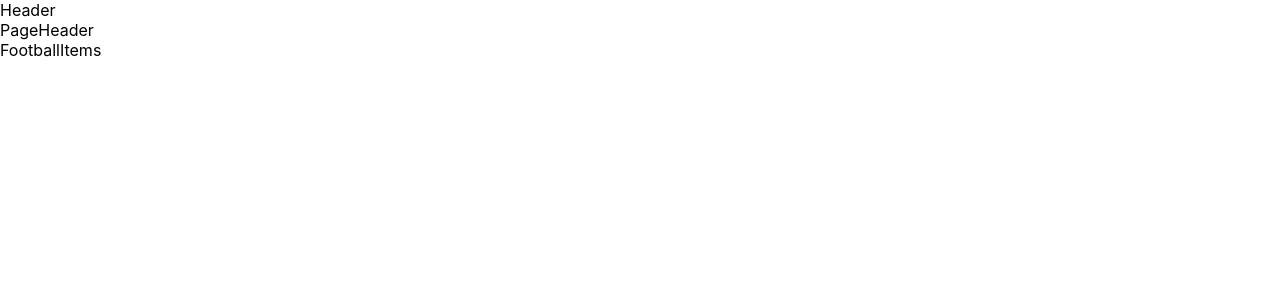
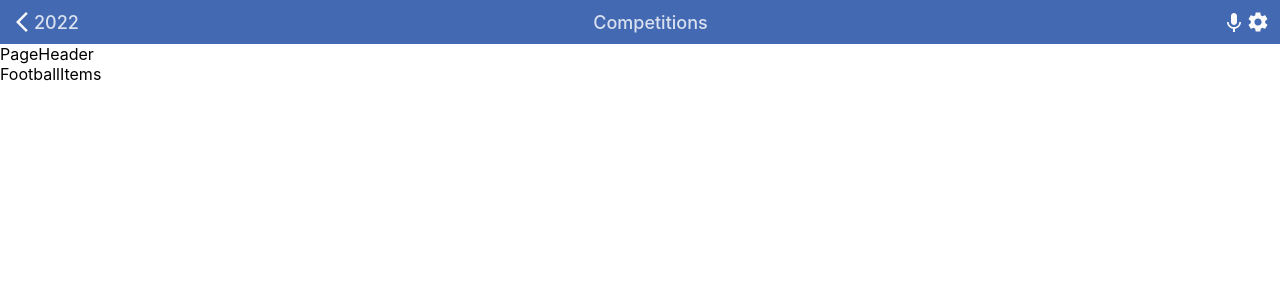
Before and after one commit to SimbaWANGU/capstone3, a React (Create React App) app: page / in a window 1280 px wide. Shown: the top 300 px of the page. Built offline with nearby package versions, Linux system fonts and the light colour scheme.

Commit message:
Add header styles

```diff
--- a/package.json
+++ b/package.json
@@ -3,7 +3,10 @@
   "version": "0.1.0",
   "private": true,
   "dependencies": {
+    "@emotion/react": "^11.9.3",
+    "@emotion/styled": "^11.9.3",
     "@mui/icons-material": "^5.8.4",
+    "@mui/material": "^5.8.4",
     "@testing-library/jest-dom": "^5.16.4",
     "@testing-library/react": "^13.3.0",
     "@testing-library/user-event": "^13.5.0",
--- a/src/components/Header.js
+++ b/src/components/Header.js
@@ -1,8 +1,18 @@
 import React from 'react';
+import '../styles/Header.scss';
+import ArrowBackIosNewIcon from '@mui/icons-material/ArrowBackIosNew';
+import KeyboardVoiceIcon from '@mui/icons-material/KeyboardVoice';
+import SettingsIcon from '@mui/icons-material/Settings';
 
 function Header() {
   return (
-    <div>Header</div>
+    <div className="header">
+      <ArrowBackIosNewIcon style={{ fill: '#FAFAFA' }} />
+      <p>2022</p>
+      <h5>Competitions</h5>
+      <KeyboardVoiceIcon style={{ fill: '#FAFAFA' }} />
+      <SettingsIcon style={{ fill: '#FAFAFA' }} />
+    </div>
   );
 }
 
--- /dev/null
+++ b/src/styles/Header.scss
@@ -0,0 +1,23 @@
+$headerColor : rgba(67,105,178, 1);
+$fontColor : rgba(255, 255, 255, .8);
+
+.header {
+  background-color: $headerColor;
+  padding: 10px;
+  display: flex;
+  flex-direction: row;
+
+  p {
+    margin: auto auto auto 0;
+    font-size: 18px;
+    color: $fontColor;
+    font-weight: 500;
+  }
+
+  h5 {
+    margin: auto auto auto 0;
+    font-size: 18px;
+    color: $fontColor;
+    font-weight: 500;
+  }
+}
```
Also changed, not shown: 1 other file (tests, documents, lock files or other folders).
